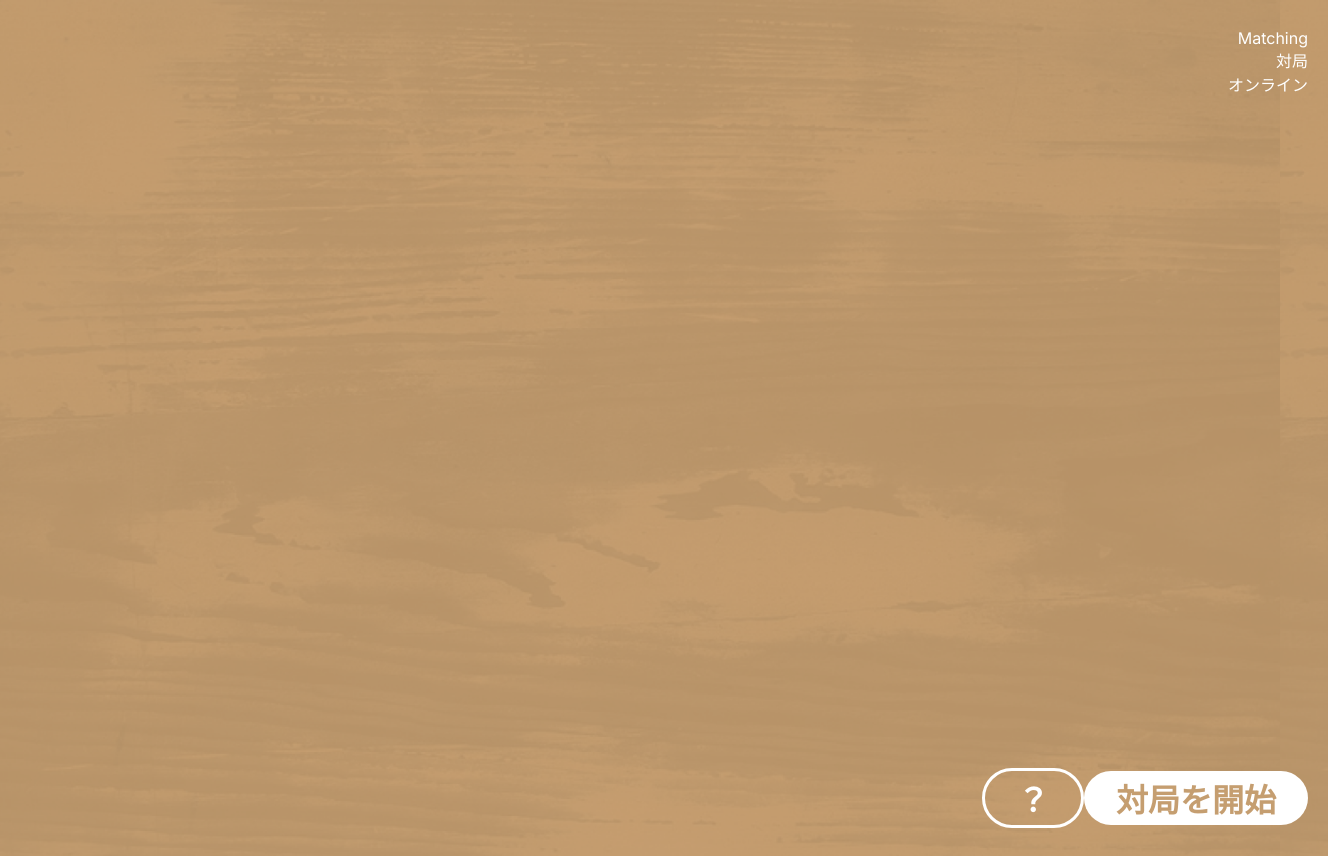
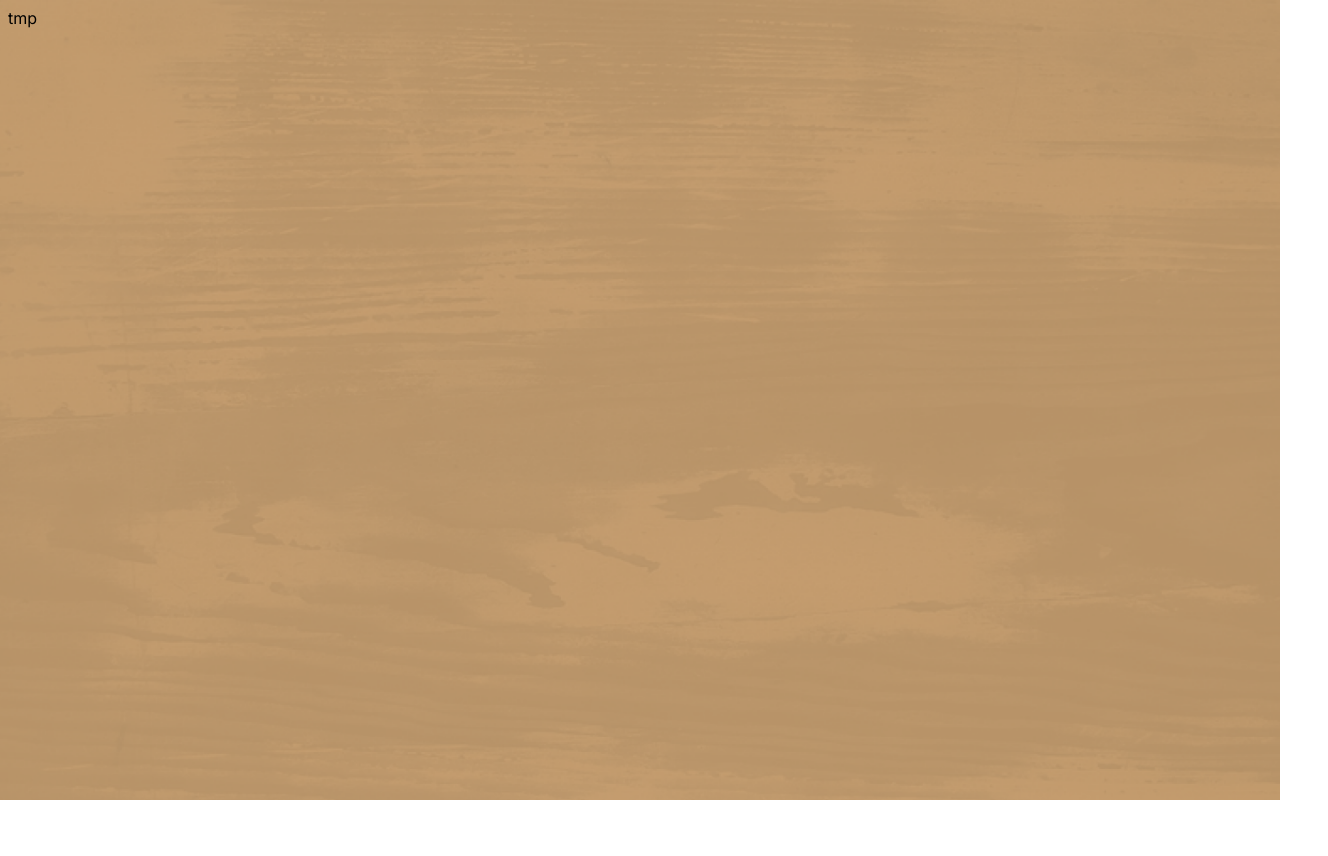
Before and after one commit to shii-park/2vs2shogi-frontend, a Next.js app: page /Lobby in a window 1280 px wide. Shown: the whole page, 1328 px wide, since content can reach past the window. After the commit the page ends 800 px from the top, so only its background shows below. Built offline with nearby package versions, Linux system fonts and the light colour scheme.

Commit message:
Fix:別ブランチの変更を破棄

```diff
--- a/app/Lobby/page.module.css
+++ /dev/null
@@ -1,36 +0,0 @@
-.container {
-    width: 100vw;
-    height: 100vh;
-
-    display: grid;
-    grid-template-columns: 1fr 1fr;
-    grid-template-rows: 1fr 1fr;
-
-    grid-template-areas:
-        "board info"
-        "board controls";
-
-    padding: 20px;
-    gap: 20px;
-}
-
-/* 左半分（全体を占める） */
-.gridLayout {
-  grid-area: board;
-}
-
-.matchInfoPanel {
-    grid-area: info;
-    display: flex;
-    flex-direction: column;
-    align-items: flex-end; /* 右寄せ */
-    justify-content: flex-start;
-}
-
-.matchingControls {
-  grid-area: controls;
-  display: flex;
-  flex-direction: column;
-  align-items: flex-end; /* 右寄せ */
-  justify-content: flex-end;
-}
--- a/app/Lobby/page.tsx
+++ b/app/Lobby/page.tsx
@@ -1,57 +1,3 @@
-'use client'
-import style from './page.module.css';
-import { WhiteButton } from '@/components/atoms/WhiteButton/WhiteButton';
-import { OutlineButtton } from '@/components/atoms/OutlineButton/OutlineButton';
-import { useUser } from '@/hooks/useUser';
-import { useRouter } from 'next/navigation';
-
 export default function Page() {
-  const router = useRouter();
-
-  // コンテキストからユーザー名取得
-  const userNameContext = useUser();
-
-  // 遊び方ボタンハンドラ
-  const handleHowtoPlayButton = () => {
-    router.push("/rules");
-  }
-
-  // マッチングボタンハンドラ
-  const handleMatchButton = () => {
-    // ここでバックにリクエストを送信
-
-    router.push("/game");
-  }
-
-  return (
-    <div className={style.container}>
-      {/* 左半分に配置 */}
-      <div className={style.gridLayout}></div>
-
-      {/* ページ情報を右上 */}
-      <div className={style.matchInfoPanel}>
-        <div className={`${style.EnPanel} text`}>Matching</div>
-        <div className={`${style.mainPanel} text`}>対局</div>
-        <div className={`${style.subPanel} text`}>オンライン</div>
-      </div>
-      {/* マッチングボタンなど右下 */}
-      <div className={style.matchingControls}>
-        {/* ユーザー名 */}
-        <div className={`${style.userName}`}>
-          <div className="text">{userNameContext.userName}</div>
-        </div>
-        {/* ボタン類 */}
-        <div className={style.buttonsContainer}>
-          <OutlineButtton
-            label='？'
-            onClick={handleHowtoPlayButton}
-          />
-          <WhiteButton
-            label='対局を開始'
-            onClick={handleMatchButton}
-          />
-        </div>
-      </div>
-    </div>
-  );
+  return <div>tmp</div>;
 }
```
